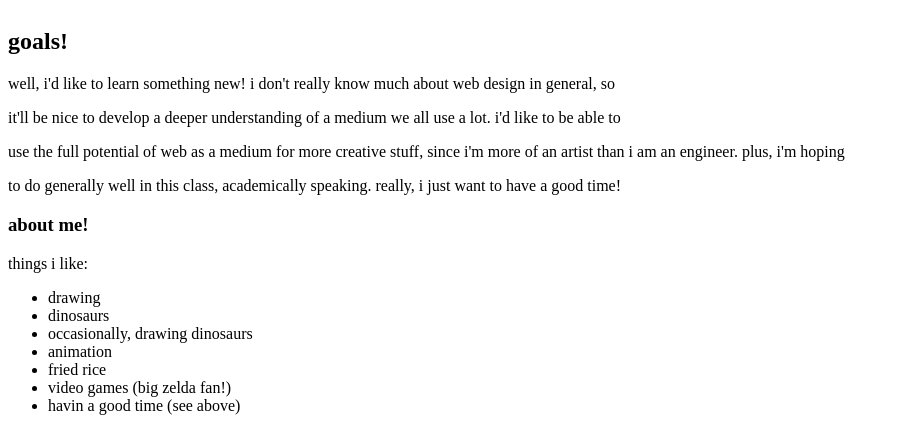
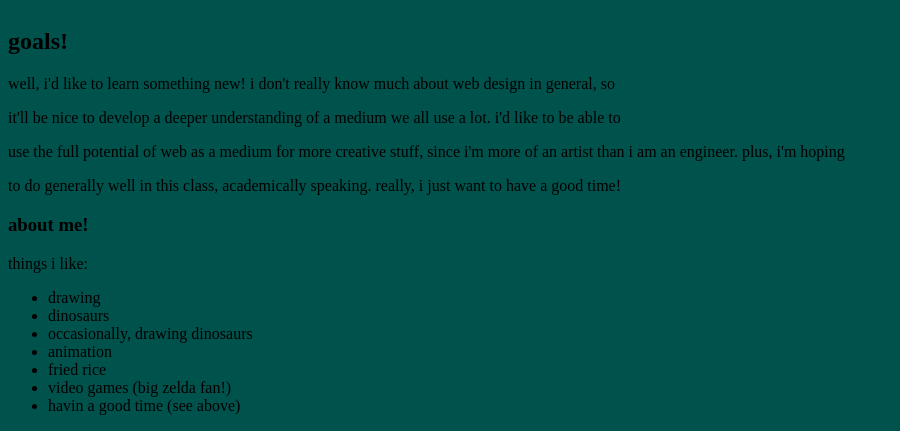
Before and after one commit to seanriddle24/web_files_fall2021, a plain HTML site: page index.html in a window 1280 px wide. Shown: the part 563-994 px from the top of the page, without its empty margins (0-900 px from the left). Drawn offline with Linux system fonts and the light colour scheme; a web font is replaced by a local one.

Commit message:
section changes

```diff
--- a/index.html
+++ b/index.html
@@ -12,20 +12,23 @@
 
 <body>
 
-  <section>
+  <section id="top">
     <h1>greetings!</h1>
     <p>my name is sean riddle (he/him/his)</p>
+  </section>
 
     <img src="https://github.com/seanriddle24/web_files_fall2021/blob/main/assets/eyes.jpg?raw=true" alt="photo of sean in a formal suit and flower crown, eyes glowing"/>
 
-
+  <section id="goals">
     <h2> goals! </h2>
     <p> well, i'd like to learn something new! i don't really know much about web design in general, so </p>
     <p> it'll be nice to develop a deeper understanding of a medium we all use a lot. i'd like to be able to </p>
     <p> use the full potential of web as a medium for more creative stuff, since i'm more of an artist than i am an engineer. plus, i'm hoping </p>
     <p> to do generally well in this class, academically speaking. really, i just want to have a good time! </p>
+  </section>
 
 
+  <section id="about">
     <h3> about me! </h3>
     <p> things i like: </p>
     <ul>
@@ -38,6 +41,7 @@
       <li> havin a good time (see above) </li>
 
     </ul>
+  </section>
 
 
 
--- a/style/style.css
+++ b/style/style.css
@@ -3,6 +3,8 @@ p {
   color: rgb(0,82,76);
 
 }
+
+
 
 h1 {
   font-family: "Cherry+Swash"
@@ -16,3 +18,7 @@ img {
   width: 25vw;
   margin: 20px;
 }
+
+body {
+  background-color: rgb(0,82,76)
+}
```
